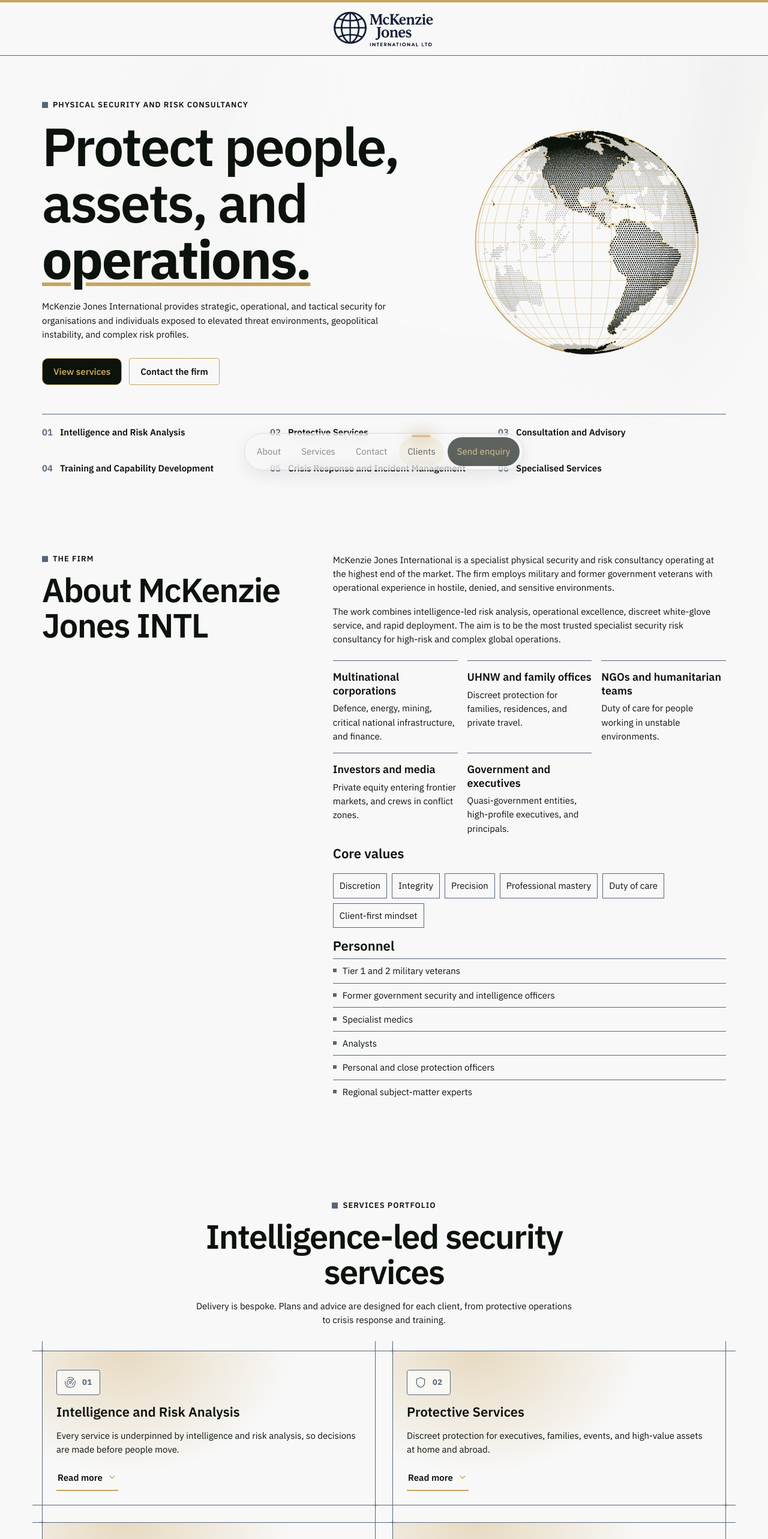
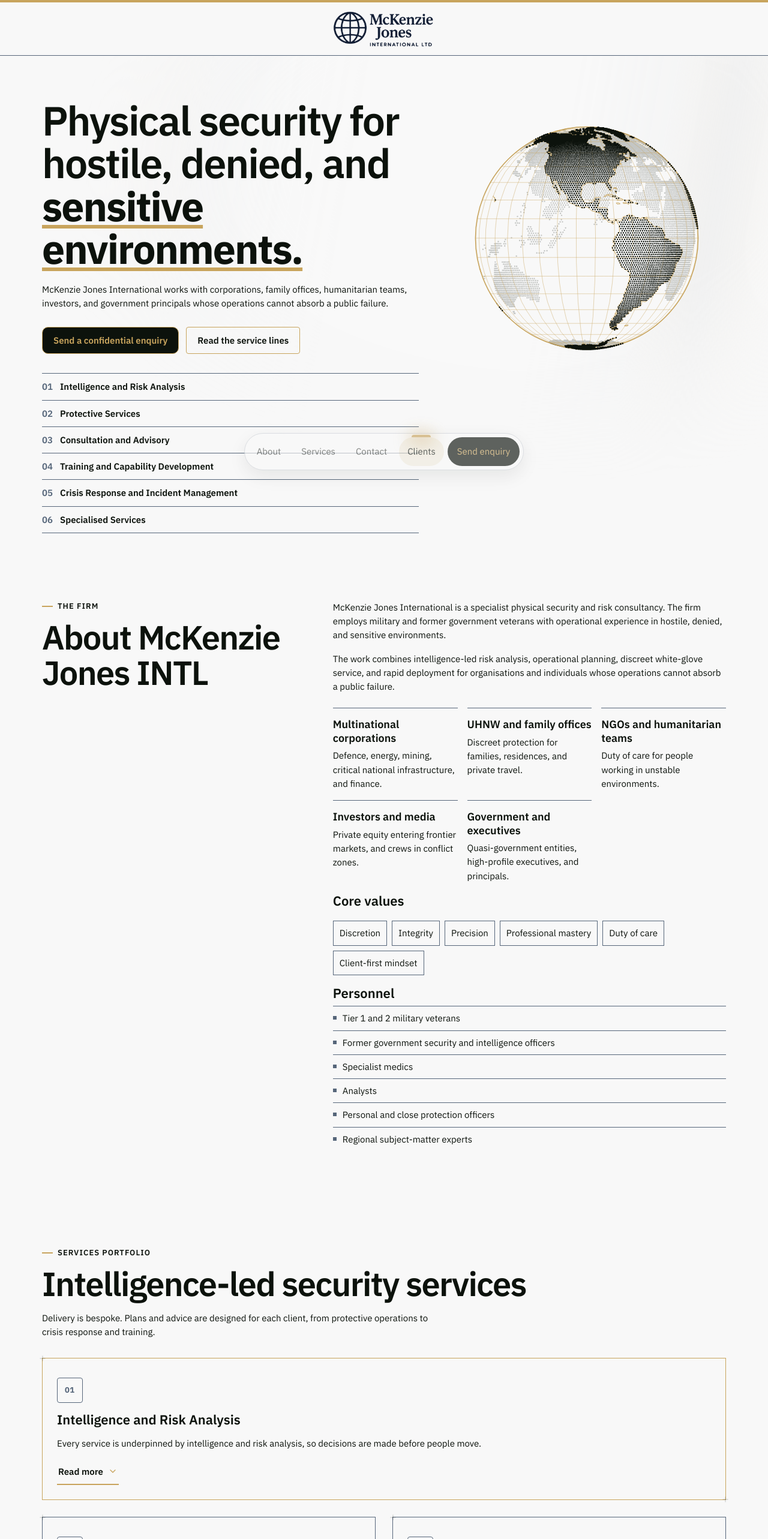
Before and after one commit to HarryRobertL/MJI-WEB, a React (Vite) app: page / in a window 1280 px wide. Shown: the top 2566 px of the page at 60% size. Built offline with nearby package versions, Linux system fonts and the light colour scheme.

Commit message:
Tighten the hero and service cards so the landing page reads as a briefing rather than a template.

```diff
--- a/src/components/About.tsx
+++ b/src/components/About.tsx
@@ -14,16 +14,15 @@
         <div className="about-copy">
           <p>
             McKenzie Jones International is a specialist physical security and
-            risk consultancy operating at the highest end of the market. The
-            firm employs military and former government veterans with
-            operational experience in hostile, denied, and sensitive
-            environments.
+            risk consultancy. The firm employs military and former government
+            veterans with operational experience in hostile, denied, and
+            sensitive environments.
           </p>
           <p>
             The work combines intelligence-led risk analysis, operational
-            excellence, discreet white-glove service, and rapid deployment.
-            The aim is to be the most trusted specialist security risk
-            consultancy for high-risk and complex global operations.
+            planning, discreet white-glove service, and rapid deployment for
+            organisations and individuals whose operations cannot absorb a
+            public failure.
           </p>
           <ul className="audience">
             {audiences.map((item) => (
@@ -56,7 +55,7 @@
                 {credentials.map((item) => (
                   <li key={item.title}>
                     <strong>{item.title}</strong>
-                    {item.detail ? ` — ${item.detail}` : null}
+                    {item.detail ? `: ${item.detail}` : null}
                   </li>
                 ))}
               </ul>
--- a/src/components/Hero.tsx
+++ b/src/components/Hero.tsx
@@ -10,52 +10,43 @@
 
       <div className="wrap hero-grid">
         <div className="hero-copy">
-          <p className="eyebrow hero-enter hero-enter-eyebrow">
-            Physical security and risk consultancy
-          </p>
           <h1 id="hero-title" className="hero-enter hero-enter-title">
-            Protect people, assets, and{" "}
-            <span className="accent-word hero-enter-accent">operations.</span>
+            Physical security for hostile, denied, and{" "}
+            <span className="accent-word hero-enter-accent">sensitive environments.</span>
           </h1>
           <p className="lead hero-enter hero-enter-lead">
-            McKenzie Jones International provides strategic, operational, and
-            tactical security for organisations and individuals exposed to
-            elevated threat environments, geopolitical instability, and complex
-            risk profiles.
+            McKenzie Jones International works with corporations, family offices,
+            humanitarian teams, investors, and government principals whose
+            operations cannot absorb a public failure.
           </p>
           <div className="hero-actions hero-enter hero-enter-actions">
-            <a className="btn btn-primary" href="#services">
-              View services
+            <a className="btn btn-primary" href="#enquiry">
+              <span className="max-[479px]:hidden">Send a confidential enquiry</span>
+              <span className="min-[480px]:hidden">Send an enquiry</span>
             </a>
-            <a className="btn btn-secondary" href="#contact">
-              Contact the firm
+            <a className="btn btn-secondary" href="#services">
+              Read the service lines
             </a>
           </div>
+
+          <nav className="path-panel" aria-label="Service lines">
+            <ol className="path-list">
+              {services.map((service) => (
+                <li key={service.id}>
+                  <a href={`#${service.id}`}>
+                    <span className="path-no">{service.number}</span>
+                    <span>{service.title}</span>
+                  </a>
+                </li>
+              ))}
+            </ol>
+          </nav>
         </div>
 
         <div className="hero-stage hero-enter hero-enter-stage">
           <RotatingEarth width={480} height={480} className="hero-globe" />
         </div>
       </div>
-
-      <div className="wrap">
-        <nav className="path-panel" aria-label="Service paths">
-          <ol className="path-list">
-            {services.map((service, index) => (
-              <li
-                key={service.id}
-                className="hero-enter hero-enter-path"
-                style={{ animationDelay: `${560 + index * 70}ms` }}
-              >
-                <a href={`#${service.id}`}>
-                  <span className="path-no">{service.number}</span>
-                  <span>{service.title}</span>
-                </a>
-              </li>
-            ))}
-          </ol>
-        </nav>
-      </div>
     </section>
   );
 }
--- a/src/components/PrivacyPage.tsx
+++ b/src/components/PrivacyPage.tsx
@@ -71,7 +71,7 @@
 
           <h2>How long we keep it</h2>
           <p>
-            Retention period: [RETENTION PERIOD — e.g. 12 months for unanswered
+            Retention period: [RETENTION PERIOD, e.g. 12 months for unanswered
             enquiries, longer where a client relationship follows]. Replace this
             placeholder before launch.
           </p>
--- a/src/components/Services.tsx
+++ b/src/components/Services.tsx
@@ -1,4 +1,3 @@
-import { Briefcase, Crosshair, GraduationCap, Radar, Shield, Siren, type LucideIcon } from "lucide-react";
 import { useEffect, useState } from "react";
 import { services } from "../content";
 import { useHash } from "../useHash";
@@ -10,15 +9,6 @@
   AccordionTrigger,
 } from "./ui/accordion";
 import { FeatureCard } from "./ui/feature-card";
-
-const icons: Record<(typeof services)[number]["id"], LucideIcon> = {
-  intelligence: Radar,
-  "protective-services": Shield,
-  consultancy: Briefcase,
-  training: GraduationCap,
-  "crisis-response": Siren,
-  specialised: Crosshair,
-};
 
 function serviceIdFromHash(hash: string) {
   const id = hash.replace("#", "");
@@ -45,7 +35,7 @@
   return (
     <section className="section" id="services" tabIndex={-1} aria-labelledby="services-title">
       <div className="wrap">
-        <div ref={introRef} className="section-intro center reveal">
+        <div ref={introRef} className="section-intro reveal">
           <p className="eyebrow">Services portfolio</p>
           <h2 id="services-title">Intelligence-led security services</h2>
           <p>
@@ -60,11 +50,11 @@
           onValueChange={setOpen}
           className="feature-grid"
         >
-          {services.map((service) => {
-            const Icon = icons[service.id];
-
-            return (
-              <FeatureCard key={service.id}>
+          {services.map((service, index) => (
+            <FeatureCard
+              key={service.id}
+              className={index === 0 ? "feature-card-lead" : undefined}
+            >
               <AccordionItem value={service.id} className="border-0">
                 <article
                   id={service.id}
@@ -72,7 +62,6 @@
                   aria-labelledby={`${service.id}-title`}
                 >
                   <div className="feature-icon">
-                      <Icon aria-hidden className="size-5" strokeWidth={1.5} />
                     <span>{service.number}</span>
                   </div>
                   <h3 id={`${service.id}-title`}>{service.title}</h3>
@@ -92,8 +81,7 @@
                 </article>
               </AccordionItem>
             </FeatureCard>
-            );
-          })}
+          ))}
         </Accordion>
       </div>
     </section>
--- a/src/components/ui/feature-card.tsx
+++ b/src/components/ui/feature-card.tsx
@@ -1,7 +1,6 @@
-import type { ComponentProps, PointerEvent } from "react";
+import type { ComponentProps } from "react";
 import { cn } from "@/lib/utils";
 
-/** Corner crosshair from 21st Feature Grid Spotlight Cards (MIT, Mohammad Shehadeh). */
 function CrossDecor({ position }: { position: "top-start" | "bottom-end" }) {
   return (
     <svg
@@ -26,23 +25,11 @@
 }
 
 export function FeatureCard({ className, children, ...props }: ComponentProps<"div">) {
-  const handlePointerMove = (event: PointerEvent<HTMLDivElement>) => {
-    const rect = event.currentTarget.getBoundingClientRect();
-    event.currentTarget.style.setProperty("--mx", `${event.clientX - rect.left}px`);
-    event.currentTarget.style.setProperty("--my", `${event.clientY - rect.top}px`);
-  };
-
   return (
     <div
-      onPointerMove={handlePointerMove}
       className={cn("feature-card group relative flex h-full flex-col gap-6 px-6 pt-8 pb-6", className)}
       {...props}
     >
-      <div aria-hidden className="feature-spotlight" />
-      <div className="feature-rail feature-rail-y feature-rail-start" />
-      <div className="feature-rail feature-rail-y feature-rail-end" />
-      <div className="feature-rail feature-rail-x feature-rail-top" />
-      <div className="feature-rail feature-rail-x feature-rail-bottom" />
       <CrossDecor position="top-start" />
       <CrossDecor position="bottom-end" />
       {children}
--- a/src/components/ui/tubelight-navbar.tsx
+++ b/src/components/ui/tubelight-navbar.tsx
@@ -82,7 +82,7 @@
     >
       <div
         className={cn(
-          "pointer-events-auto flex items-center rounded-full border border-[color-mix(in_srgb,var(--slate)_28%,var(--paper))] bg-[color-mix(in_srgb,var(--paper)_92%,transparent)] shadow-[0_10px_32px_color-mix(in_srgb,var(--ink)_12%,transparent)] backdrop-blur-md",
+          "pointer-events-auto flex items-center rounded-full border border-[color-mix(in_srgb,var(--slate)_28%,var(--paper))] bg-[var(--paper)] shadow-[0_10px_32px_color-mix(in_srgb,var(--ink)_12%,transparent)]",
           isBottom
             ? "max-w-[calc(100vw-24px)] gap-0.5 p-1 sm:gap-1.5 sm:p-1.5 min-[992px]:gap-2 min-[992px]:p-2 transition-opacity duration-1000 ease-[cubic-bezier(0.22,1,0.36,1)]"
             : "gap-1 p-1 w-full min-[992px]:w-auto",
@@ -103,7 +103,7 @@
                 "text-[var(--ink)]/75 hover:text-[var(--ink)]",
                 isActive && "text-[var(--ink)]",
                 isBottom
-                  ? "min-h-10 px-2.5 text-[13px] sm:min-h-12 sm:px-3.5 sm:text-[15px] min-[992px]:min-h-13 min-[992px]:px-5"
+                  ? "min-h-11 px-2.5 text-[13px] sm:min-h-12 sm:px-3.5 sm:text-[15px] min-[992px]:min-h-[52px] min-[992px]:px-5"
                   : "min-h-11 flex-1 px-3 py-2 text-sm min-[992px]:flex-none min-[992px]:px-5",
               )}
             >
@@ -151,7 +151,7 @@
             className={cn(
               "inline-flex shrink-0 items-center justify-center rounded-full bg-[var(--ink)] font-semibold text-[var(--signal)] no-underline transition-colors hover:bg-[var(--signal)] hover:text-[var(--ink)]",
               isBottom
-                ? "min-h-10 px-3 text-[13px] sm:min-h-12 sm:px-4 sm:text-[15px] min-[992px]:min-h-13 min-[992px]:px-5"
+                ? "min-h-11 px-3 text-[13px] sm:min-h-12 sm:px-4 sm:text-[15px] min-[992px]:min-h-[52px] min-[992px]:px-5"
                 : "min-h-11 px-4 text-sm min-[992px]:px-5",
             )}
           >
--- a/src/index.css
+++ b/src/index.css
@@ -189,9 +189,9 @@
 
 .eyebrow::before {
   content: "";
-  width: 10px;
-  height: 10px;
-  background: var(--slate);
+  width: 18px;
+  height: 2px;
+  background: var(--signal);
   flex: none;
 }
 
@@ -241,7 +241,6 @@
   background: var(--signal);
   color: var(--ink);
   border-color: var(--ink);
-  box-shadow: 0 6px 18px color-mix(in srgb, var(--ink) 18%, transparent);
 }
 
 .btn-secondary {
@@ -254,7 +253,6 @@
 .btn-secondary:hover {
   background: var(--signal);
   color: var(--ink);
-  box-shadow: 0 6px 18px color-mix(in srgb, var(--signal) 28%, transparent);
 }
 
 .more {
@@ -471,8 +469,8 @@
   background-size: 200%, 100%;
   mix-blend-mode: soft-light;
   opacity: 0.85;
-  animation: aurora var(--aurora-speed) linear infinite;
-  will-change: transform;
+  animation: none;
+  will-change: auto;
 }
 
 @keyframes aurora {
@@ -493,7 +491,7 @@
 .hero-grid {
   display: grid;
   gap: 32px;
-  align-items: center;
+  align-items: start;
 }
 
 .hero-stage {
@@ -527,7 +525,8 @@
 }
 
 .hero-copy h1 {
-  max-width: 14ch;
+  max-width: 18ch;
+  font-size: clamp(40px, 5.4vw, 68px);
 }
 
 /* Unified hero landing — starts only after preloader sets html.app-ready */
@@ -546,16 +545,10 @@
   animation-timing-function: var(--hero-ease);
 }
 
-html.app-ready .hero-enter-eyebrow {
-  animation-name: hero-in-eyebrow;
-  animation-duration: 700ms;
-  animation-delay: 40ms;
-}
-
 html.app-ready .hero-enter-title {
   animation-name: hero-in-title;
   animation-duration: 900ms;
-  animation-delay: 120ms;
+  animation-delay: 80ms;
 }
 
 html.app-ready .hero-enter-accent {
@@ -578,24 +571,6 @@
   animation-name: hero-in-stage;
   animation-duration: 1000ms;
   animation-delay: 160ms;
-}
-
-html.app-ready .hero-enter-path {
-  animation-name: hero-in-path;
-  animation-duration: 650ms;
-}
-
-@keyframes hero-in-eyebrow {
-  from {
-    opacity: 0;
-    transform: translateX(-12px);
-    filter: blur(4px);
-  }
-  to {
-    opacity: 1;
-    transform: translateX(0);
-    filter: blur(0);
-  }
 }
 
 @keyframes hero-in-title {
@@ -652,17 +627,6 @@
   to {
     opacity: 1;
     transform: none;
-  }
-}
-
-@keyframes hero-in-path {
-  from {
-    opacity: 0;
-    transform: translateY(10px);
-  }
-  to {
-    opacity: 1;
-    transform: translateY(0);
   }
 }
 
@@ -687,12 +651,13 @@
 }
 
 .path-panel {
-  margin-top: 48px;
+  margin-top: 32px;
   border-top: 1px solid var(--color-border);
 }
 
 .path-list {
-  display: grid;
+  display: flex;
+  flex-direction: column;
   margin: 0;
   padding: 0;
   list-style: none;
@@ -703,7 +668,7 @@
   gap: 12px;
   align-items: baseline;
   min-height: 44px;
-  padding: 18px 16px 18px 0;
+  padding: 10px 0;
   color: var(--ink);
   font-weight: 600;
   text-decoration: none;
@@ -930,7 +895,6 @@
   background: var(--ink);
   color: var(--signal);
   border-color: var(--signal);
-  box-shadow: 0 4px 14px color-mix(in srgb, var(--ink) 16%, transparent);
   transform: none;
 }
 
@@ -1213,58 +1177,12 @@
 
 .feature-card {
   background: var(--paper);
-  background-image: radial-gradient(50% 80% at 25% 0%, var(--warm-glow), transparent);
-}
-
-.feature-spotlight {
-  pointer-events: none;
-  position: absolute;
-  inset: 0;
-  opacity: 0;
-  transition: opacity 300ms ease;
-  background: radial-gradient(
-    circle 180px at var(--mx, 50%) var(--my, 0%),
-    color-mix(in srgb, var(--signal) 28%, transparent),
-    transparent 70%
-  );
-}
-
-.feature-card:hover .feature-spotlight {
-  opacity: 1;
-}
-
-.feature-rail {
-  position: absolute;
-  background: var(--color-border);
-  pointer-events: none;
-}
-
-.feature-rail-y {
-  top: -16px;
-  bottom: -16px;
-  width: 1px;
-}
-
-.feature-rail-start {
-  left: 0;
-}
-
-.feature-rail-end {
-  right: 0;
-}
-
-.feature-rail-x {
-  left: -16px;
-  right: -16px;
-  height: 1px;
-}
-
-.feature-rail-top {
-  top: 0;
-}
-
-.feature-rail-bottom {
-  bottom: 0;
+  border: 1px solid var(--color-border);
+  overflow: visible;
+}
+
+.feature-card-lead {
+  border-color: var(--signal);
 }
 
 .feature-body {
@@ -1285,7 +1203,7 @@
   padding: 10px 12px;
   border: 1px solid var(--slate);
   border-radius: 4px;
-  background: rgb(255 255 255 / 0.7);
+  background: var(--paper);
   color: var(--slate);
   font-size: 13px;
   font-weight: 700;
@@ -1429,10 +1347,6 @@
     animation-duration: 520ms !important;
   }
 
-  html.app-ready .hero-enter-eyebrow {
-    animation-delay: 20ms !important;
-  }
-
   html.app-ready .hero-enter-title {
     animation-delay: 80ms !important;
   }
@@ -1450,11 +1364,7 @@
   }
 
   html.app-ready .hero-enter-stage {
-    animation-delay: 100ms !important;
-  }
-
-  html.app-ready .hero-enter-path {
-    animation-delay: 240ms !important;
+    animation-delay: 40ms !important;
   }
 
   .btn:hover {
@@ -1516,9 +1426,15 @@
   }
 
   .path-panel {
-    margin-top: 28px;
-  }
-
+    margin-top: 24px;
+  }
+
+}
+
+@media (max-width: 767px) {
+  .hero-stage {
+    order: -1;
+  }
 }
 
 /* Tablet: side-by-side hero without the full desktop chrome */
@@ -1530,7 +1446,7 @@
   .hero-grid {
     grid-template-columns: 1.15fr 0.85fr;
     gap: 28px;
-    align-items: center;
+    align-items: start;
   }
 
   .hero-stage {
@@ -1543,15 +1459,7 @@
   }
 
   .hero-copy h1 {
-    max-width: 12ch;
-  }
-
-  .path-list {
-    grid-template-columns: repeat(2, 1fr);
-  }
-
-  .path-panel {
-    margin-top: 36px;
+    max-width: 16ch;
   }
 }
 
@@ -1586,16 +1494,7 @@
   .hero-grid {
     grid-template-columns: 1.15fr 0.85fr;
     gap: 48px;
-    align-items: center;
-  }
-
-  .path-list {
-    grid-template-columns: repeat(3, 1fr);
-  }
-
-  .path-list a {
-    border-bottom: 0;
-    padding-right: 20px;
+    align-items: start;
   }
 
   .feature-grid,
@@ -1622,15 +1521,15 @@
   .feature-grid {
     grid-template-columns: 1fr 1fr;
   }
+
+  .feature-card-lead {
+    grid-column: 1 / -1;
+  }
 }
 
 @media (prefers-reduced-motion: reduce) {
   html {
     scroll-behavior: auto;
-  }
-
-  .feature-spotlight {
-    display: none;
   }
 
   .hero-aurora-glow::after {
```
Lines whose indentation alone changed are shown as unchanged.
